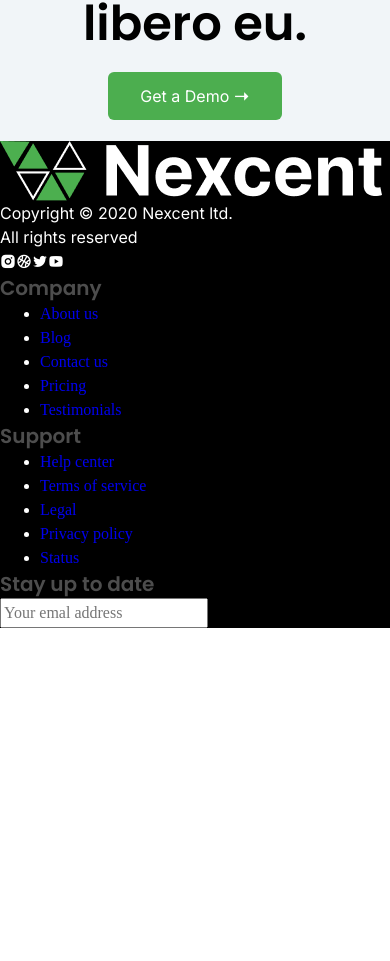
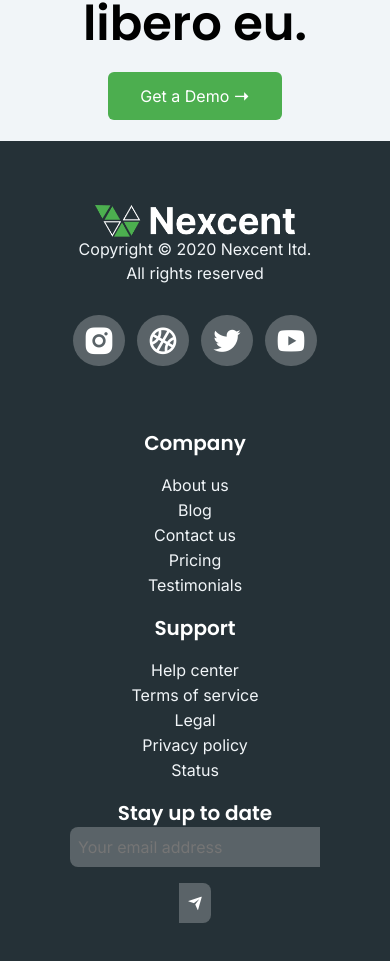
Before and after one commit to KaviruN/nexcent, a React (Vite) app: page / in a window 390 px wide. Shown: the part 7763-8724 px from the top of the page. Before the commit the page ends 8391 px from the top, so only its background shows below. Built offline with nearby package versions, Linux system fonts and the light colour scheme.

Commit message:
enhance Footer component with subscription input and button; improve styles for layout and responsiveness

```diff
--- a/src/components/Footer.tsx
+++ b/src/components/Footer.tsx
@@ -39,7 +39,12 @@ function Footer() {
                 </div>
                 <div className="footer__content">
                     <h4>Stay up to date</h4>
-                    <input type="email" name="email" placeholder="Your emal address" />
+                    <div className="footer__subscribe">
+                        <input type="email" name="email" placeholder="Your email address" />
+                        <button type="submit" className="footer__subscribe-button">
+                            <i className="ri-send-plane-fill"></i>
+                        </button>
+                    </div>
                 </div>
             </div>
         </footer>
--- a/src/styles/components/_footer.scss
+++ b/src/styles/components/_footer.scss
@@ -1,11 +1,83 @@
-@use '../util/' as u;
+@use "../util/functions" as f;
 
 .footer {
-  background-color: black;
+  background-color: hsla(200, 19%, 18%, 1);
   color: white !important;
+  padding: 2em;
+  text-align: center;
 
-  & p {
-    color: white !important;
+  @media (min-width: 768px) {
+    // padding: 2em 0;
+    text-align: left;
+  }
+
+  & p,& a {
+    color: var(--color-silver) !important;
+    font-family: "Inter", sans-serif;
+  }
+  & h4 {
+    color: white;
+  }
+
+  &__container{
+    display: flex;
+    flex-direction: column;
+    align-items: center;
+    justify-content: center;
+    padding: 2em;
+  }
+
+
+
+  &__logo{
+    max-width: 200px;
+  }
+
+  &__links{
+    list-style: none;
+    padding: 1em;
+  }
+
+
+  &__social{
+    margin-top: 2em;
+
+    & i{
+      font-size: 2rem;
+      aspect-ratio: 1/1;
+      padding: .3em;
+      margin: .2em;
+      border-radius: 50%;
+      cursor: pointer;
+
+      text-align: center;
+      background-color: hsla(0, 0%, 100%, 0.242);
+
+      &:hover{
+        background-color: hsla(0, 0%, 100%, 0.125);
+      }
+    }
+  }
+
+  & input, & button{
+    font-family: "Inter", sans-serif;;
+    background-color: hsla(0, 0%, 100%, 0.242);
+    outline: none;
+    border: none;
+    color: white;
+    padding: .5em;
+  }
+
+  & input{
+    border-start-start-radius: f.em(8);
+    border-end-start-radius: f.em(8);
+  }
+
+  & button{
+    margin-top: 1em;
+    border-start-end-radius: f.em(8);
+    border-end-end-radius: f.em(8);
+    cursor: pointer;
   }
 
 }
```
Also changed, not shown: src/styles/style.css, 1 other file (tests, documents, lock files or other folders).
